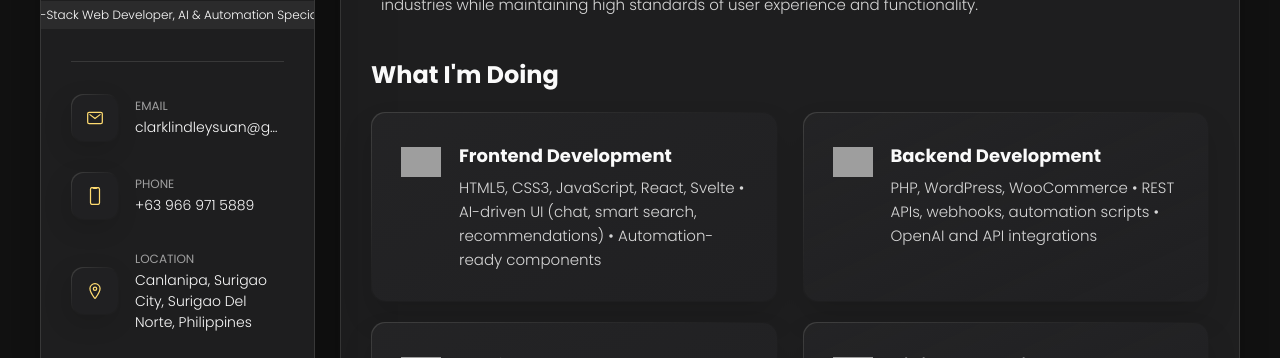
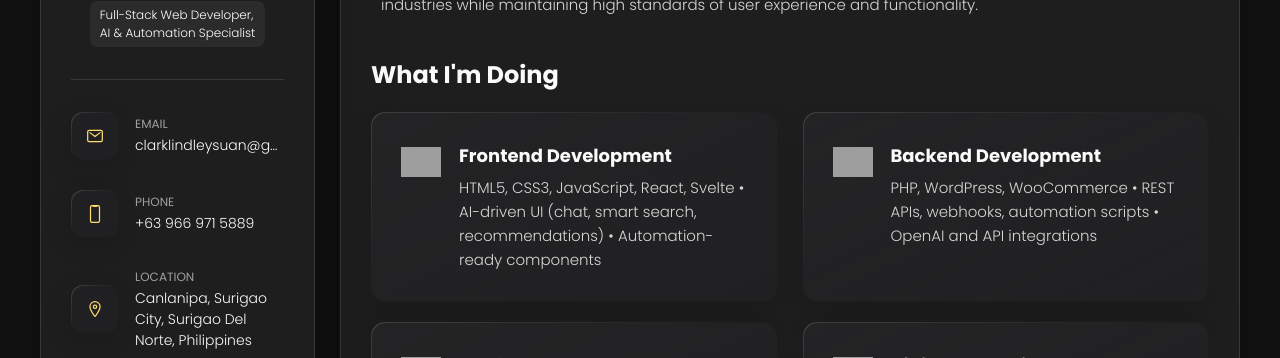
Before and after one commit to SoLuutions/Clark-Lindley-Suan, a plain HTML site: page index.html in a window 1280 px wide. Shown: the part 312-670 px from the top of the page. Drawn offline with nearby package versions, Linux system fonts and the light colour scheme; grey boxes are pictures that could not be loaded.

Commit message:
Format title paragraph for better readability

```diff
--- a/index.html
+++ b/index.html
@@ -17,7 +17,7 @@
 
                 <div class="info-content">
                     <h1 class="name" title="Clark Lindley Suan">Clark Lindley Suan</h1>
-                    <p class="title">Full-Stack Web Developer, AI &amp; Automation Specialist</p>
+                    <p class="title">Full-Stack Web Developer, <br>AI &amp; Automation Specialist</p>
                 </div>
 
                 <button class="info-more-btn" data-sidebar-btn>
```
